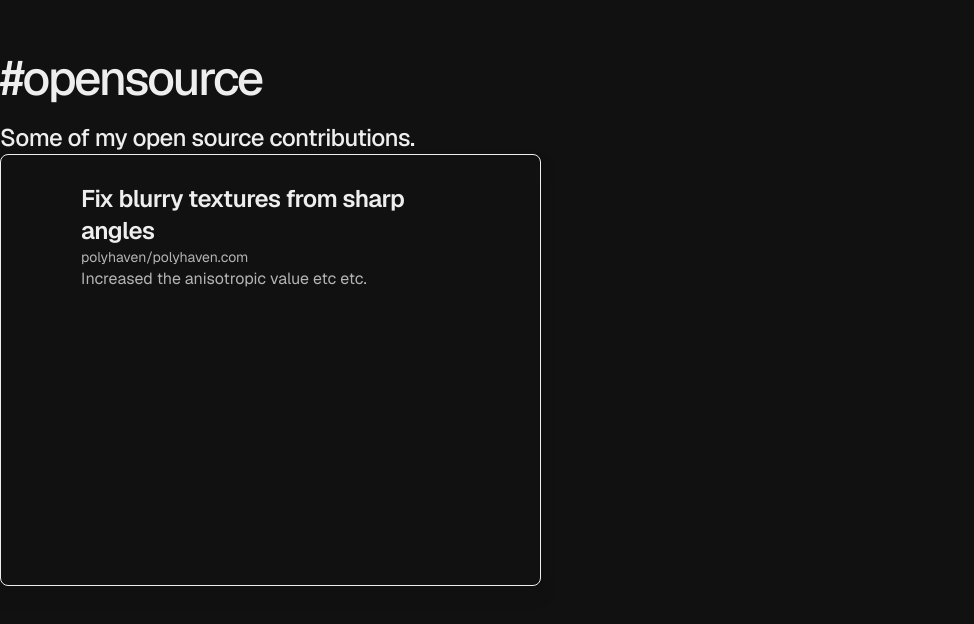
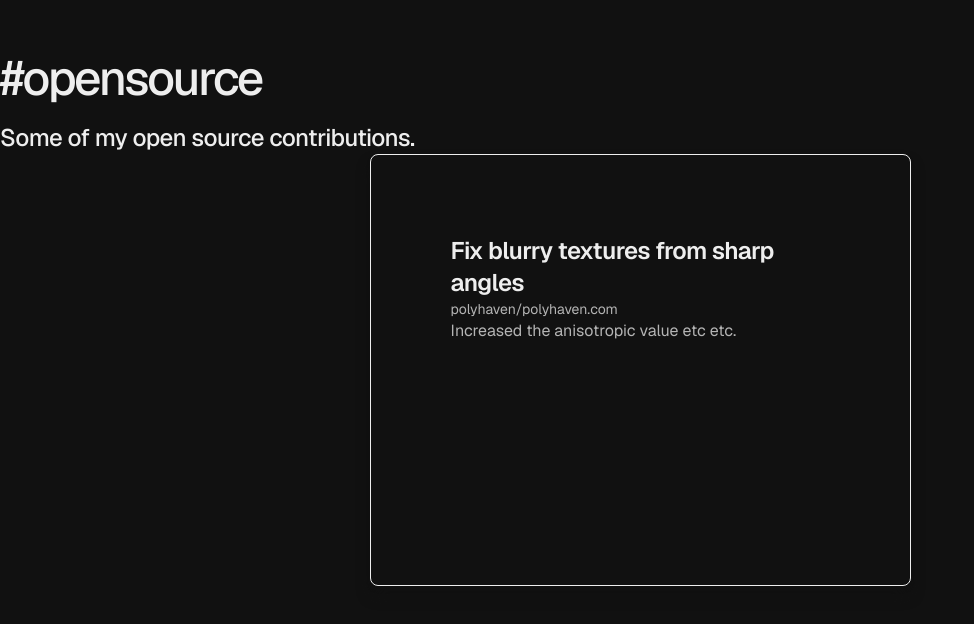
Before and after one commit to fulopkovacs/horizontal-scroll-text-effect, a Next.js app: page /v2 in a window 1280 px wide. Shown: the part 746-1370 px from the top of the page, without its empty margins (0-974 px from the left). Built offline with nearby package versions, Linux system fonts and the light colour scheme.

Commit message:
[WIP] Update the animations

```diff
--- a/src/pages/v2/index.tsx
+++ b/src/pages/v2/index.tsx
@@ -1,5 +1,12 @@
-import { type ReactNode } from "react";
-import { motion } from "framer-motion";
+import { useRef, type ReactNode, useEffect, useState } from "react";
+import {
+  AnimatePresence,
+  delay,
+  motion,
+  useAnimate,
+  useAnimation,
+  useInView,
+} from "framer-motion";
 
 function Section({ children }: { children: ReactNode }) {
   return <div className="min-h-screen">{children}</div>;
@@ -30,20 +37,67 @@ function Card({
   repo: string;
   text: string;
 }) {
+  const ref = useRef<HTMLDivElement>(null);
+  const inView = useInView(ref);
+  const controls = useAnimation();
+
+  const [entered, setEntered] = useState(false);
+
+  useEffect(() => {
+    if (inView && !entered) {
+      void controls.start("final");
+      setEntered(true);
+    }
+  }, [controls, inView]);
+
   return (
+    <div ref={ref} className="w-full">
+      <AnimatePresence>
+        {entered ? (
+          <div className="flex w-full justify-center">
             <motion.div
-      initial={{ width: 200, height: 200 }}
-      whileInView={{ width: 541, height: 432 }}
-      transition={{ duration: 0.3, delay: 0.2 }}
-      className="rounded-lg border border-gray12 px-20 py-7 shadow-lg shadow-gray1"
+              layout
+              layoutId={text}
+              initial={{ width: 200, height: 200, padding: "24px" }}
+              animate={{ width: 541, height: 432, padding: "80px" }}
+              transition={{ duration: 0.4, ease: "easeIn" }}
+              className="h-[432px] w-[541px] rounded-lg border border-gray12 shadow-lg shadow-gray1"
             >
-      <h3 className="text-2xl font-semibold tracking-tight text-gray12">
+              <motion.h3
+                layout
+                layoutId={title + "-title"}
+                className="text-2xl font-semibold tracking-tight text-gray12"
+              >
                 {title}
-      </h3>
+              </motion.h3>
               <p className="text-sm text-gray11">{repo}</p>
               <p className="text-gray11">{text}</p>
+
               <div className="h-[174px] w-[300px] rounded-lg" />
             </motion.div>
+          </div>
+        ) : (
+          <div className="flex w-full justify-start">
+            <motion.div
+              layout
+              layoutId={title}
+              className="h-[200px] w-[200px] rounded-lg border border-gray12 p-6 shadow-lg shadow-gray1"
+            >
+              <motion.h3
+                layoutId={title + "-title"}
+                layout
+                className="text-2xl font-semibold tracking-tight text-gray12"
+              >
+                {title}
+              </motion.h3>
+              <p className="text-sm text-gray11">{repo}</p>
+
+              <div className="h-[174px] w-[300px] rounded-lg" />
+            </motion.div>
+          </div>
+        )}
+      </AnimatePresence>
+    </div>
   );
 }
 
```
Lines whose indentation alone changed are shown as unchanged.
